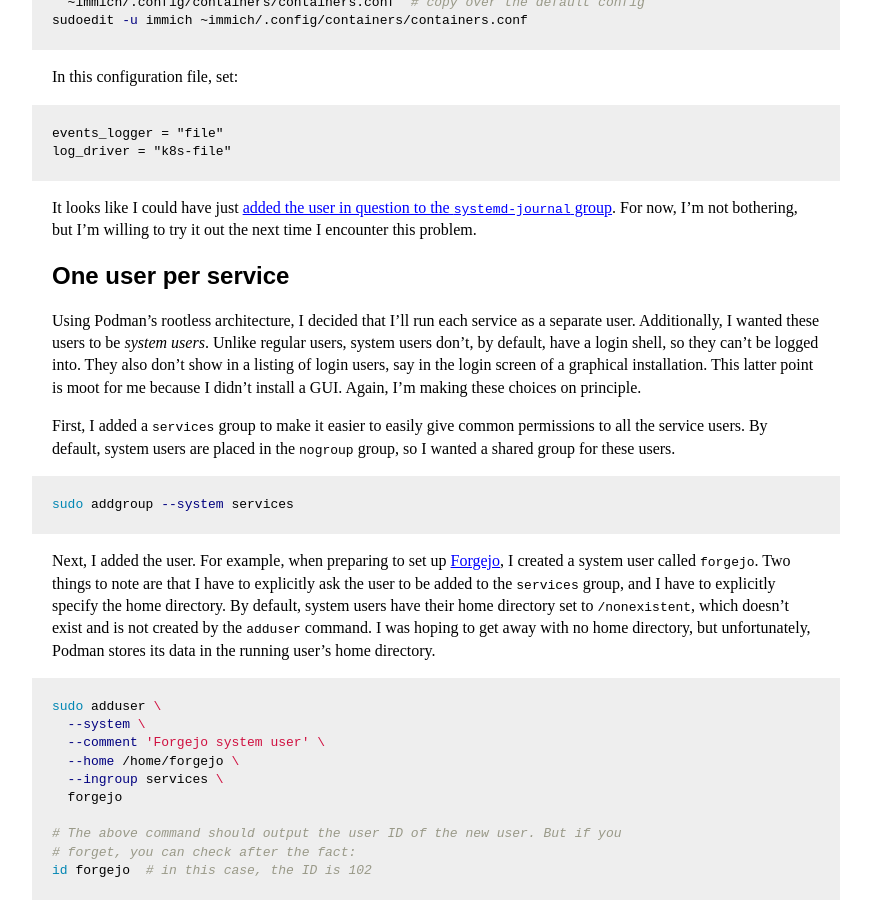
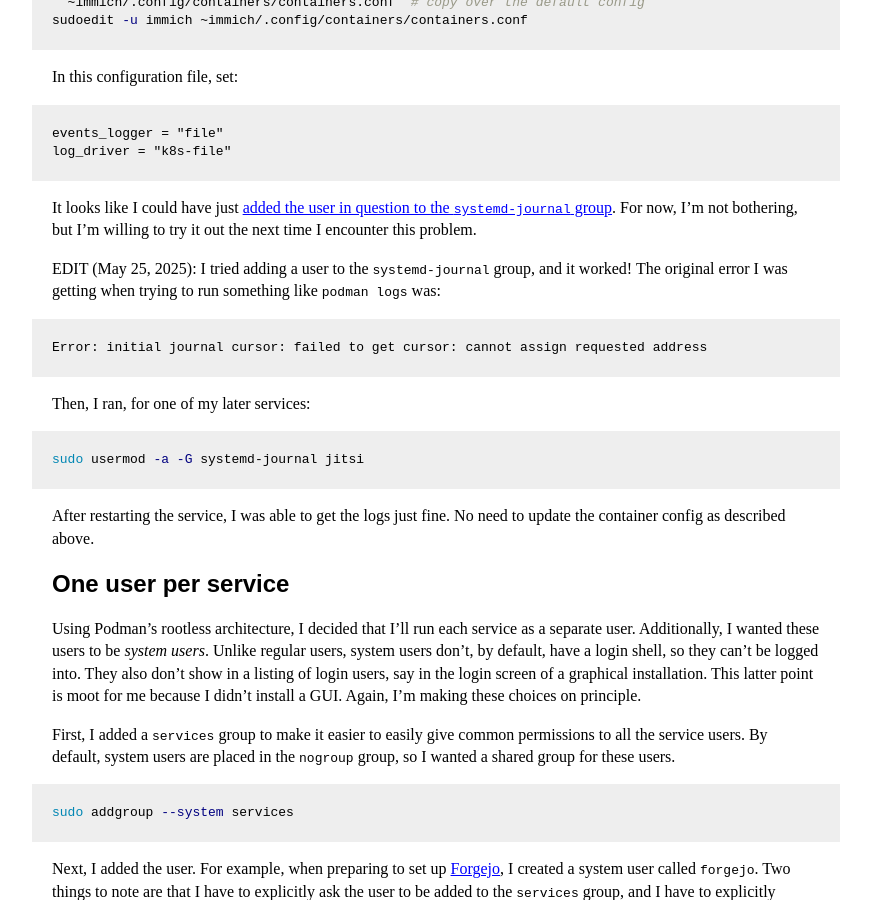
Before and after one commit to avik-das/avik-das.github.io, a Jekyll site: the page built from _posts/2023-08-23-containerized-services-on-a-home-server.md, in a window 1280 px wide and 900 px high, scrolled down 1835 px. Shown: the whole window, without its empty margins (204-1075 px from the left). Built offline with Jekyll 4.4.1, drawn with Linux system fonts in a browser that asks for light colours.

Commit message:
EDIT: containerized services - rootless logging

````diff
--- a/_posts/2023-08-23-containerized-services-on-a-home-server.md
+++ b/_posts/2023-08-23-containerized-services-on-a-home-server.md
@@ -67,6 +67,20 @@ log_driver = "k8s-file"
 ```
 
 It looks like I could have just [added the user in question to the `systemd-journal` group](https://serverfault.com/a/1011140). For now, I'm not bothering, but I'm willing to try it out the next time I encounter this problem.
+
+EDIT (May 25, 2025): I tried adding a user to the `systemd-journal` group, and it worked! The original error I was getting when trying to run something like `podman logs` was:
+
+```
+Error: initial journal cursor: failed to get cursor: cannot assign requested address
+```
+
+Then, I ran, for one of my later services:
+
+```sh
+sudo usermod -a -G systemd-journal jitsi
+```
+
+After restarting the service, I was able to get the logs just fine. No need to  update the container config as described above.
 
 ## One user per service
 
````
